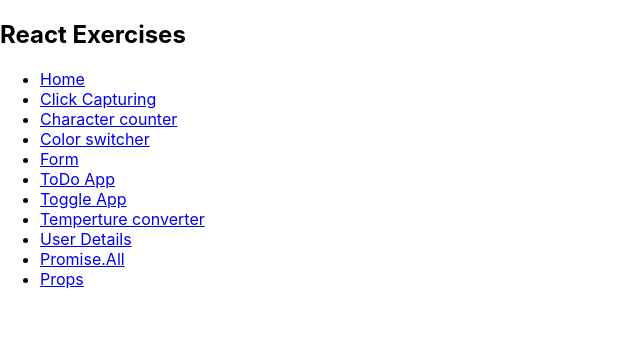
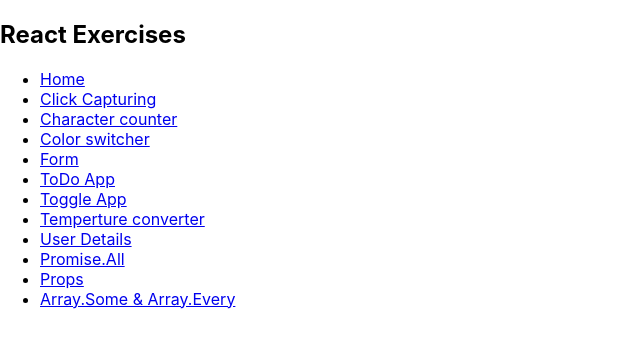
Before and after one commit to simmiw/react-practice, a React (Create React App) app: page / in a window 1280 px wide. Shown: the top 348 px of the page, without its empty margins (0-640 px from the left). Built offline with nearby package versions, Linux system fonts and the light colour scheme.

Commit message:
Adding practice component of Array.some and Array.each method

```diff
--- /dev/null
+++ b/src/concepts/some&every/some&every.js
@@ -0,0 +1,21 @@
+import React from 'react';
+
+const ArrayDotSomeAndEvery = () => {
+    const names = ["Simmi", "Walia", "Hero", "Walia", "XYZ", "MNO"];
+
+    function isLengthAboveFour(names) {
+        if (names.length >= 4) return names;
+    }
+
+    // Checking if every item of array names length >=4: array.every will return false
+    //bcz not every item has a length>=4
+    const output1 = names.every(isLengthAboveFour);
+    console.log(output1);
+
+    //Array.some will return true bcz some items in array has length>=4;
+    const output2 = names.some(isLengthAboveFour);
+    console.log(output2);
+
+}
+
+export default ArrayDotSomeAndEvery;
--- a/src/hooks.js
+++ b/src/hooks.js
@@ -10,6 +10,7 @@ import PromiseAll from "./concepts/promise-all/PromiseAll.js";
 import List from "./concepts/userdetails-list/List.js";
 import Products from "./concepts/props/productBrand.js";
 import ProductBrand from "./concepts/props/productBrand.js";
+import ArrayDotSomeAndEvery from "./concepts/some&every/some&every.js";
 
 
 const listOfConcepts = [
@@ -68,6 +69,11 @@ const listOfConcepts = [
         title: "Props",
         link: "/productBrand",
         component: ProductBrand
+    },
+    {
+        title: "Array.Some & Array.Every",
+        link: "/some&every",
+        component: ArrayDotSomeAndEvery
     }
 ]
 
```
